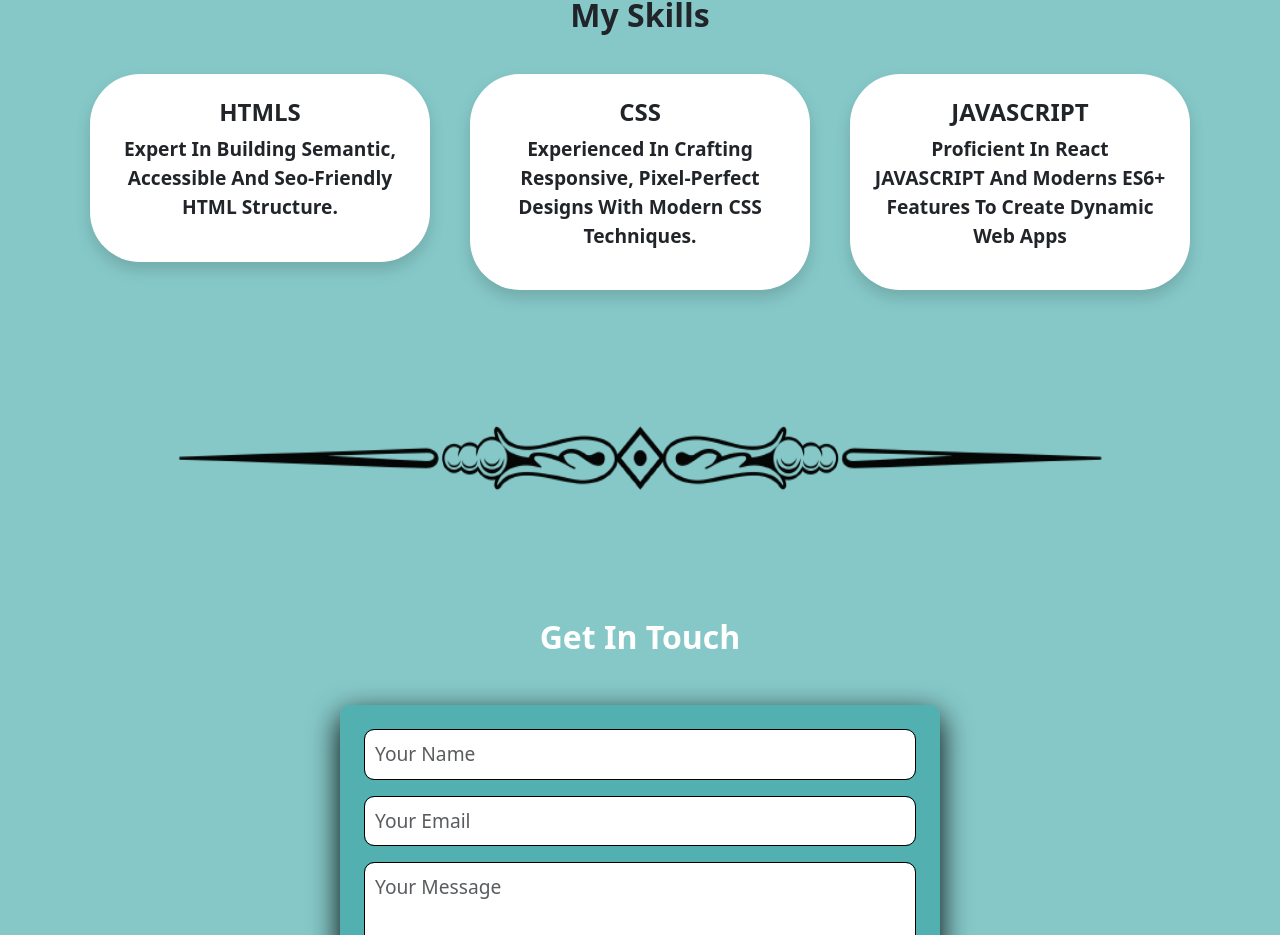
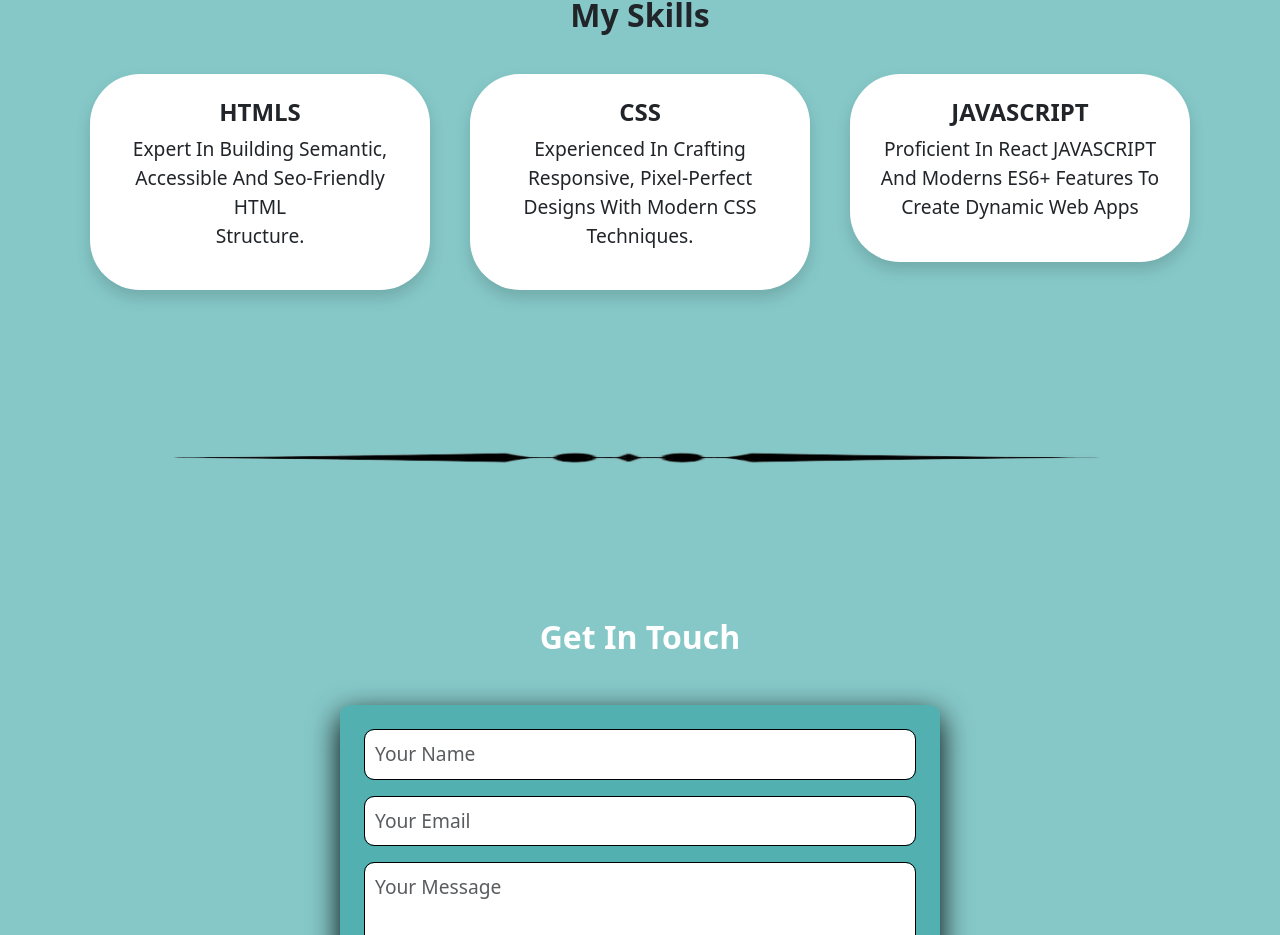
Before and after one commit to grodtlincoln/grodtreact, a React (Create React App) app: page / in a window 1280 px wide. Shown: the part 852-1787 px from the top of the page. Built offline with nearby package versions, Linux system fonts and the light colour scheme.

Commit message:
adjusted

```diff
--- a/src/App.js
+++ b/src/App.js
@@ -81,18 +81,18 @@ i'm a passionate Front-End Developer creating interactive and visually stunning
        <h4>
          HTMLS
        </h4>
-       <p className='fw-bold'>
-         Expert In Building Semantic, Accessible And Seo-Friendly HTML Structure.
+       <p>
+         Expert In Building Semantic, Accessible And Seo-Friendly HTML <br></br> Structure.
        </p>
      </div>
    </div>
    {/* skills 2 */}
    <div className='col-md-4'>
      <div className='skill-card p-4 m-2 bg-white shadow'>
-       <h4>
+       <h4 className='fw-bold'>
          CSS
        </h4>
-       <p className='fw-bold'>
+       <p>
          Experienced In Crafting Responsive, Pixel-Perfect Designs With
          Modern CSS Techniques.
        </p>
@@ -104,7 +104,7 @@ i'm a passionate Front-End Developer creating interactive and visually stunning
        <h4>
          JAVASCRIPT
        </h4>
-       <p className='fw-bold'>
+       <p>
          Proficient In React JAVASCRIPT And Moderns ES6+
          Features To Create Dynamic Web Apps
        </p>
```
Also changed, not shown: public/images/line.jpg (deleted), public/images/line.png.
